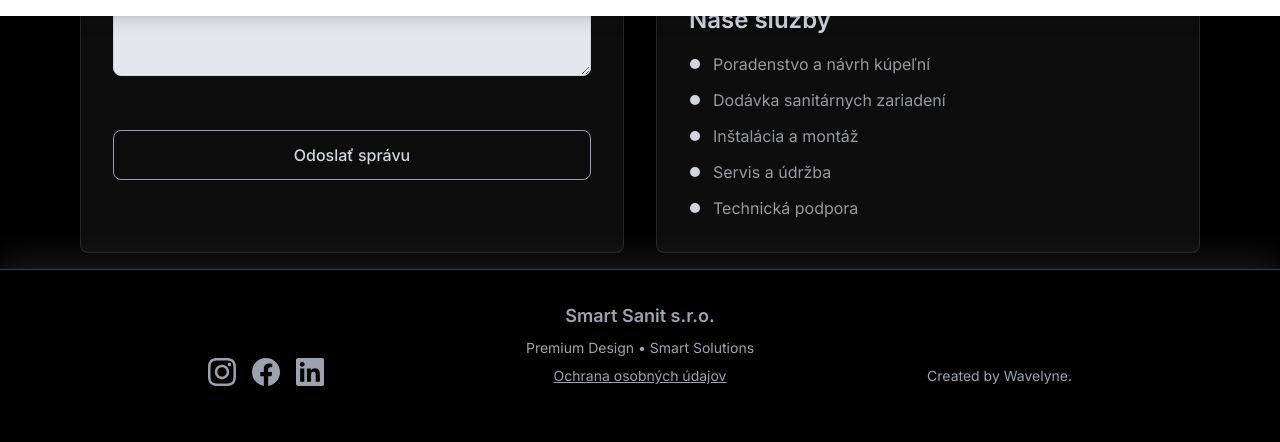
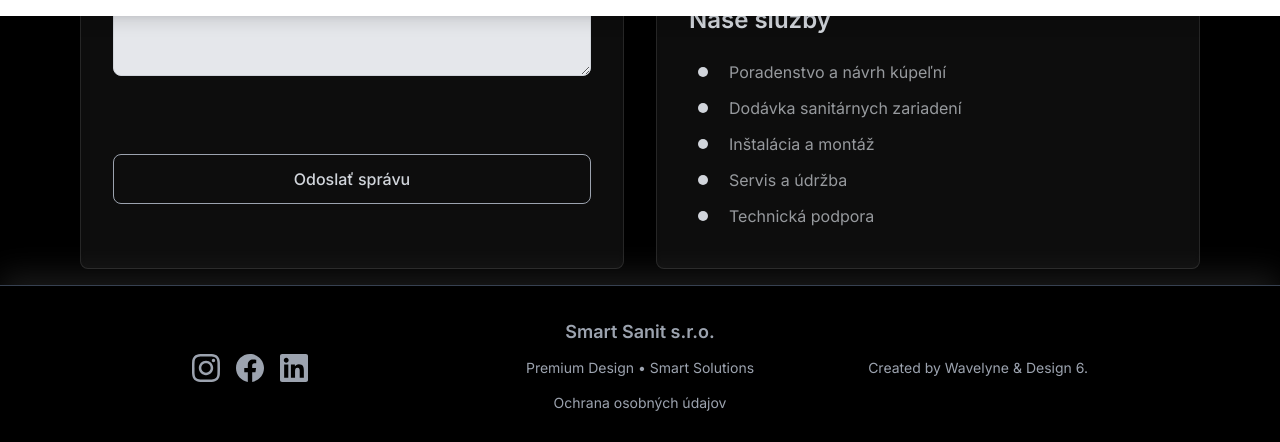
Before and after one commit to dianabombi/smart-sanity, a React (Create React App) app in the folder client/: page /contact in a window 1280 px wide. Shown: the part 784-1226 px from the top of the page. Before the commit the page ends 1202 px from the top, so only its background shows below. Built offline with nearby package versions, Linux system fonts and the light colour scheme; no server answers; the database is empty; the HTML template or start-up script is replaced by a standard one; a web font is replaced by a local one.

Commit message:
Update footer layout, add footer to Čo ponúkame, increase contact form spacing, update Wavelyne credit text

```diff
--- a/client/src/components/Entrance.js
+++ b/client/src/components/Entrance.js
@@ -1,5 +1,6 @@
 import React, { useState, useEffect } from 'react';
 import NavBar from './layout/NavBar';
+import Footer from './layout/Footer';
 import ApiService from '../services/api';
 import { useBackgroundSettings } from '../hooks/useBackgroundSettings';
 
@@ -131,6 +132,9 @@ const Entrance = () => {
             {/* Category tiles removed - empty space ready for new content */}
           </div>
         </div>
+
+        {/* Footer */}
+        <Footer />
       </div>
     </div>
   );
--- a/client/src/components/contact/ContactInfo.js
+++ b/client/src/components/contact/ContactInfo.js
@@ -84,7 +84,7 @@ const ContactInfo = ({
           {contactContent?.servicesTitle || 'Naše služby'}
         </h2>
 
-        <ul className="space-y-3 text-gray-300/70">
+        <ul className="space-y-3 p-2 text-gray-300/70">
           {(contactContent?.services || [
             'Poradenstvo a návrh kúpeľní',
             'Dodávka sanitárnych zariadení',
@@ -92,7 +92,7 @@ const ContactInfo = ({
             'Servis a údržba',
             'Technická podpora'
           ]).map((service, index) => (
-            <li key={index} className="flex items-start space-x-3">
+            <li key={index} className="flex items-start space-x-5">
               <svg className="w-3 h-3 text-gray-300 flex-shrink-0 mt-1.5" fill="currentColor" viewBox="0 0 24 24">
                 <circle cx="12" cy="12" r="10" />
               </svg>
--- a/client/src/components/forms/ContactForm.js
+++ b/client/src/components/forms/ContactForm.js
@@ -128,7 +128,7 @@ const ContactForm = ({ title = 'Napíšte nám', className = '' }) => {
         )}
 
         {/* Spacer to push button down */}
-        <div className="h-6"></div>
+        <div className="h-12"></div>
 
         <button
           type="submit"
--- a/client/src/components/layout/Footer.js
+++ b/client/src/components/layout/Footer.js
@@ -4,18 +4,30 @@ import { useNavigate } from 'react-router-dom';
 const Footer = () => {
   const navigate = useNavigate();
   return (
-    <footer className="bg-black border-t border-gray-700 py-8 px-4 sm:px-6 lg:px-8 shadow-[0_-10px_30px_rgba(89,89,89,0.3)]">
-      <div className="max-w-4xl mx-auto">
+    <footer className="bg-black border-t border-gray-700 px-4 sm:px-6 lg:px-8 shadow-[0_-10px_30px_rgba(89,89,89,0.3)] flex items-center justify-center min-h-[160px]">
+      <div className="max-w-4xl mx-auto w-full">
         {/* Mobile Layout - Stacked */}
-        <div className="block md:hidden space-y-6">
+        <div className="block md:hidden space-y-3">
           {/* Company Info */}
           <div className="text-center space-y-2">
             <h3 className="text-lg font-semibold text-gray-400">Smart Sanit s.r.o.</h3>
             <p className="text-sm text-gray-400">Premium Design • Smart Solutions</p>
           </div>
 
-          {/* Social Media Icons - Centered */}
-          <div className="flex justify-center space-x-6">
+          {/* Privacy Policy Link - Centered */}
+          <div className="text-center text-sm">
+            <button
+              onClick={() => navigate('/privacy-policy')}
+              className="text-gray-400 hover:text-gray-300 transition-colors duration-200"
+            >
+              Ochrana osobných údajov
+            </button>
+          </div>
+
+          {/* Social Icons and Wavelyne on Same Line - Left and Right */}
+          <div className="flex justify-between items-center w-full">
+            {/* Social Media Icons - Left */}
+            <div className="flex space-x-4">
               <a
                 href="https://www.instagram.com/smart_sanit_premium_bathrooms?utm_source=ig_web_button_share_sheet&igsh=ZDNlZDc0MzIxNw=="
                 target="_blank"
@@ -53,33 +65,31 @@ const Footer = () => {
               </a>
             </div>
 
-          {/* Privacy Policy Link - Centered */}
-          <div className="text-center text-sm">
-            <button
-              onClick={() => navigate('/privacy-policy')}
-              className="text-gray-400 hover:text-gray-300 transition-colors duration-200 underline"
-            >
-              Ochrana osobných údajov
-            </button>
-          </div>
-
-          {/* Wavelyne Credit - Centered */}
-          <div className="text-center text-sm">
+            {/* Wavelyne Credit */}
+            <div className="text-sm">
               <a
                 href="https://wavelynecode.com"
                 target="_blank"
                 rel="noopener noreferrer"
                 className="text-gray-400 hover:text-gray-300 transition-colors duration-200"
               >
-              Created by Wavelyne.
+                Created by Wavelyne & Design 6.
               </a>
             </div>
           </div>
+        </div>
 
-        {/* Desktop Layout - Original with Absolute Positioning */}
-        <div className="hidden md:block relative">
-          {/* Social Media Icons - Left Side */}
-          <div className="absolute bottom-0 left-4 flex space-x-4">
+        {/* Desktop Layout - Restructured */}
+        <div className="hidden md:block">
+          {/* Company Name */}
+          <div className="text-center mb-2">
+            <h3 className="text-lg font-semibold text-gray-400">Smart Sanit s.r.o.</h3>
+          </div>
+
+          {/* Icons, Premium Design Text, and Wavelyne on Same Line */}
+          <div className="flex items-center mb-2">
+            {/* Social Media Icons - Left */}
+            <div className="flex space-x-4 flex-1">
               <a
                 href="https://www.instagram.com/smart_sanit_premium_bathrooms?utm_source=ig_web_button_share_sheet&igsh=ZDNlZDc0MzIxNw=="
                 target="_blank"
@@ -117,27 +127,32 @@ const Footer = () => {
               </a>
             </div>
 
-          <div className="text-center space-y-2">
-            <h3 className="text-lg font-semibold text-gray-400">Smart Sanit s.r.o.</h3>
+            {/* Premium Design Text - Center */}
+            <div className="flex-1 text-center">
               <p className="text-sm text-gray-400">Premium Design • Smart Solutions</p>
-            <button
-              onClick={() => navigate('/privacy-policy')}
-              className="text-sm text-gray-400 hover:text-gray-300 transition-colors duration-200 underline block mx-auto mt-2"
-            >
-              Ochrana osobných údajov
-            </button>
             </div>
 
-          {/* Wavelyne Credit - Right Corner */}
-          <div className="absolute bottom-0 right-4 text-sm">
+            {/* Wavelyne Credit - Right */}
+            <div className="text-sm flex-1 flex justify-end">
               <a
                 href="https://wavelynecode.com"
                 target="_blank"
                 rel="noopener noreferrer"
                 className="text-gray-400 hover:text-gray-300 transition-colors duration-200"
               >
-              Created by Wavelyne.
+                Created by Wavelyne & Design 6.
               </a>
+            </div>
+          </div>
+
+          {/* Privacy Policy - Below */}
+          <div className="text-center">
+            <button
+              onClick={() => navigate('/privacy-policy')}
+              className="text-sm text-gray-400 hover:text-gray-300 transition-colors duration-200"
+            >
+              Ochrana osobných údajov
+            </button>
           </div>
         </div>
       </div>
```
Lines whose indentation alone changed are shown as unchanged.
